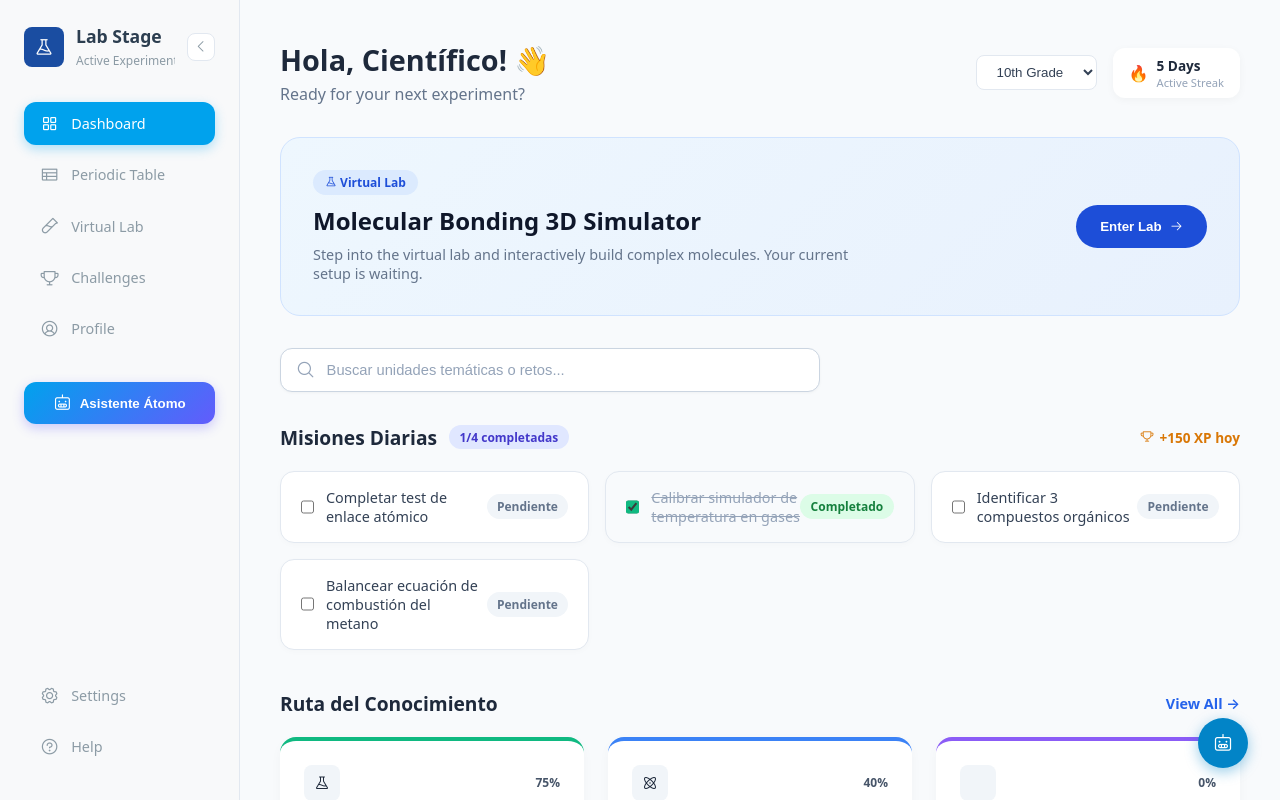
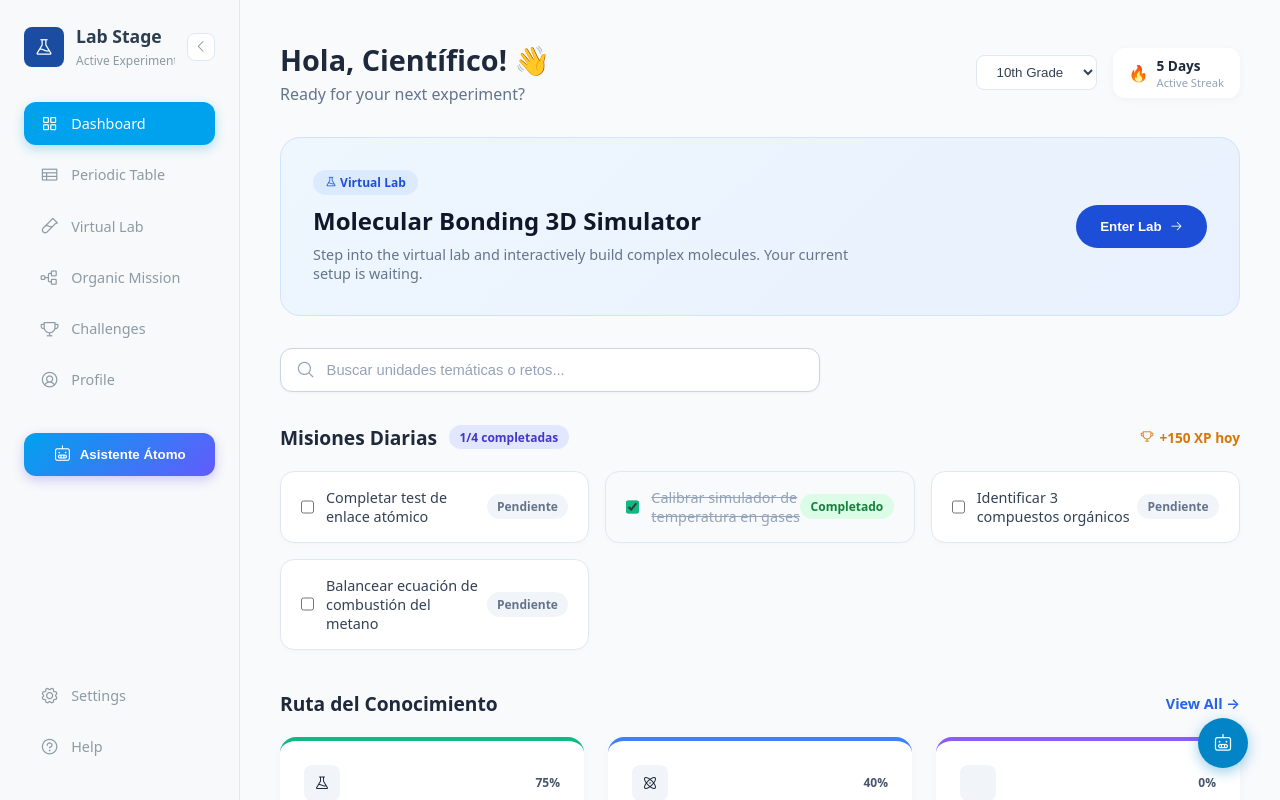
Before and after one commit to Andresittow/ReactivA, an Angular app in the folder ReactivA/: page /dashboard in a window 1280 px wide. Built offline with nearby package versions, Linux system fonts and the light colour scheme.

Commit message:
Añadiendo Mision organica

```diff
--- a/ReactivA/src/app/sidebar/sidebar.ts
+++ b/ReactivA/src/app/sidebar/sidebar.ts
@@ -47,6 +47,7 @@ export class SidebarComponent {
     { label: 'Dashboard', icon: 'ph-squares-four', route: '/dashboard' },
     { label: 'Periodic Table', icon: 'ph-table', route: '/tabla-periodica' },
     { label: 'Virtual Lab', icon: 'ph-test-tube', route: '/virtual-lab' },
+    { label: 'Organic Mission', icon: 'ph-tree-structure', route: '/mision-organica' },
     { label: 'Challenges', icon: 'ph-trophy', route: '/challenges' },
     { label: 'Profile', icon: 'ph-user-circle', route: '/profile' }
   ];
```
